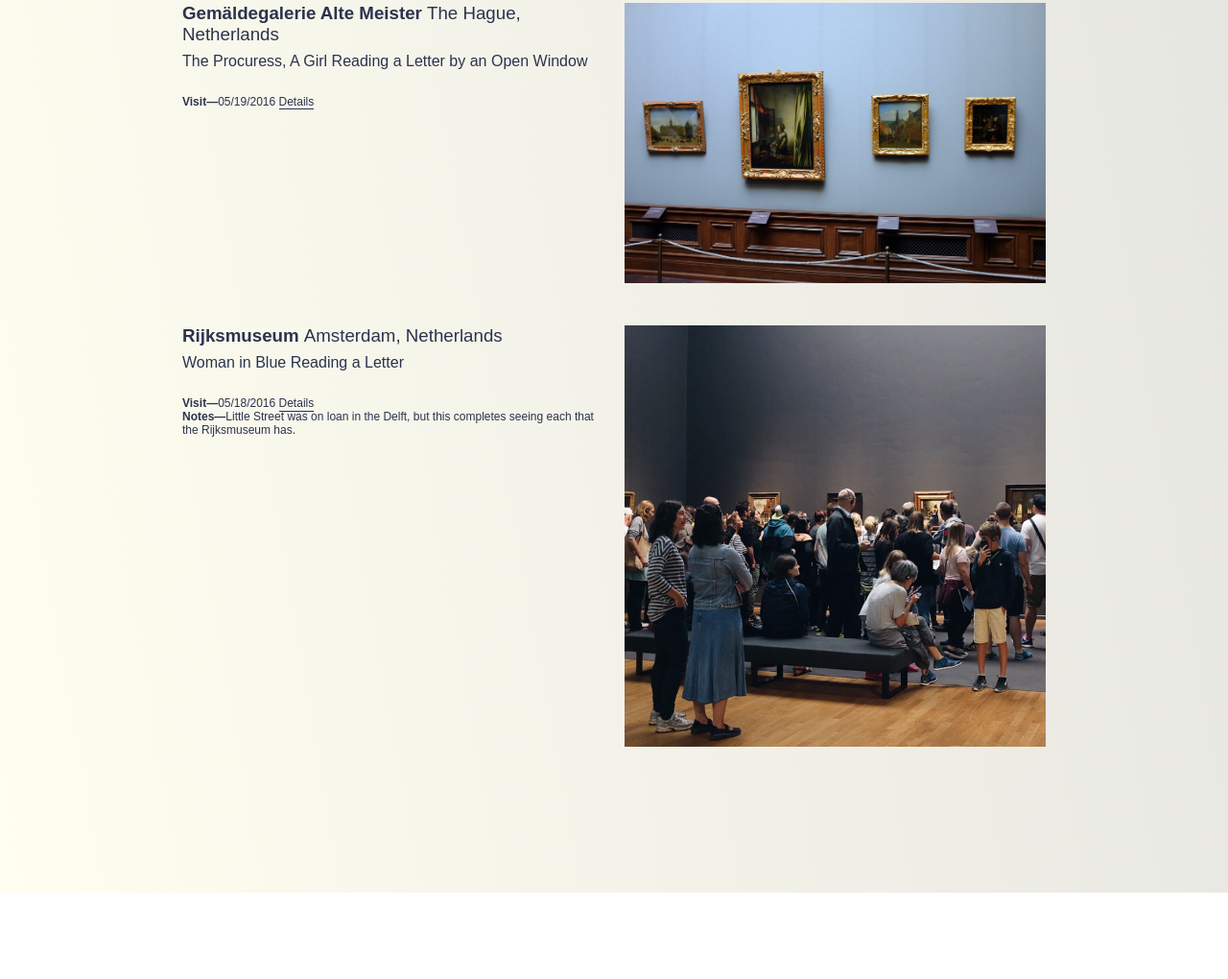
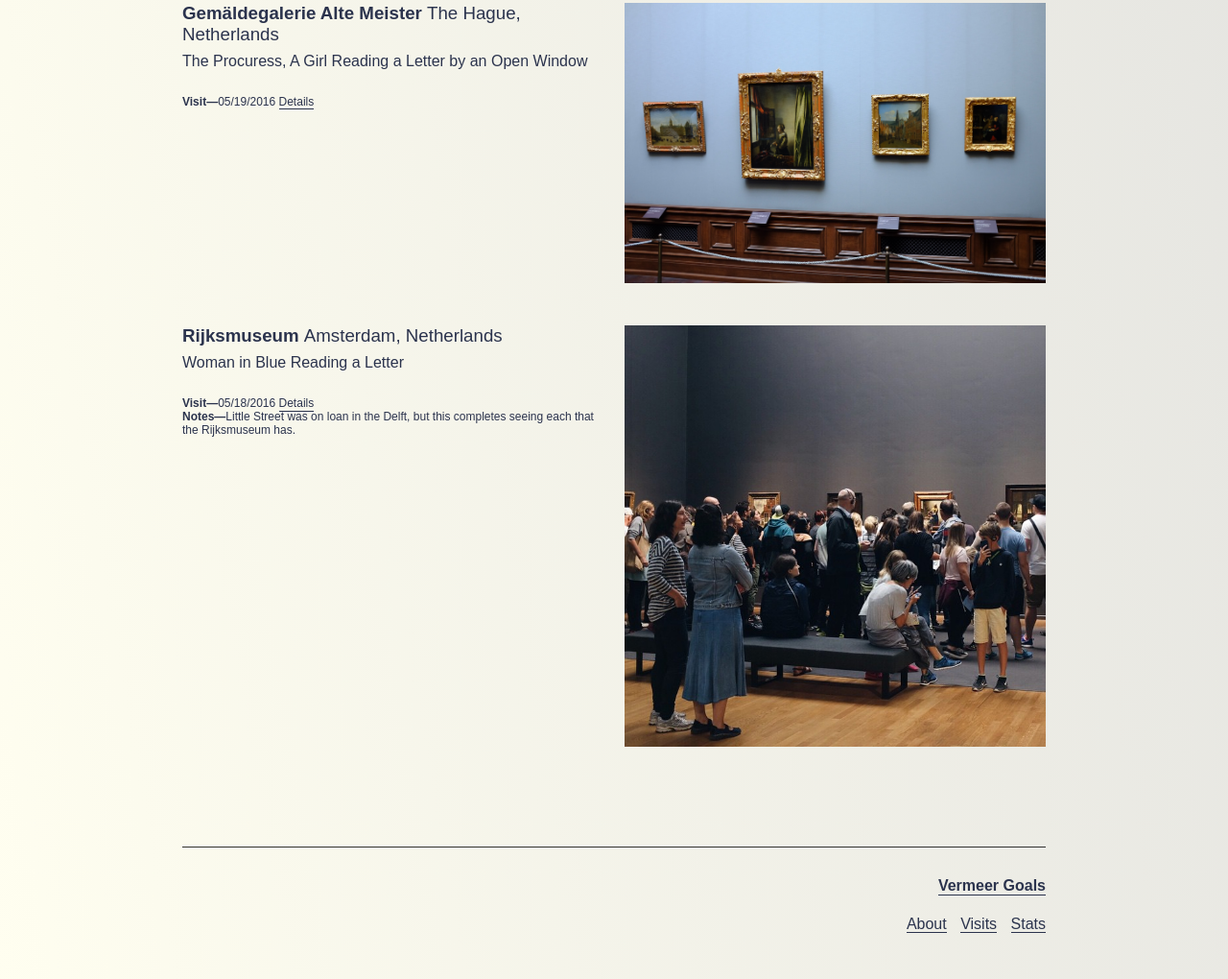
Before and after one commit to jlord/vermeer, a website: page index.html in a window 1280 px wide. Shown: the part 3625-4645 px from the top of the page at 96% size. Before the commit the page ends 4555 px from the top, so only its background shows below. Drawn offline with Linux system fonts and the light colour scheme.

Commit message:
Add footer

```diff
--- a/index.html
+++ b/index.html
@@ -34,7 +34,18 @@
       </div>
     </main>
 
+    <footer>
+      <div class="wrapper">
+        <nav>
+          <h4 class="float-left inline-block"><a href="index.html">Vermeer Goals</a></h4>
+          <ul class="no-style">
+            <li><a href="about.html">About</a></li>
+            <li><a href="">Visits</a></li>
+            <li><a href="">Stats</a></li>
+          </ul>
+        </nav>
       </div>
+    </footer>
 
   </body>
 
```
